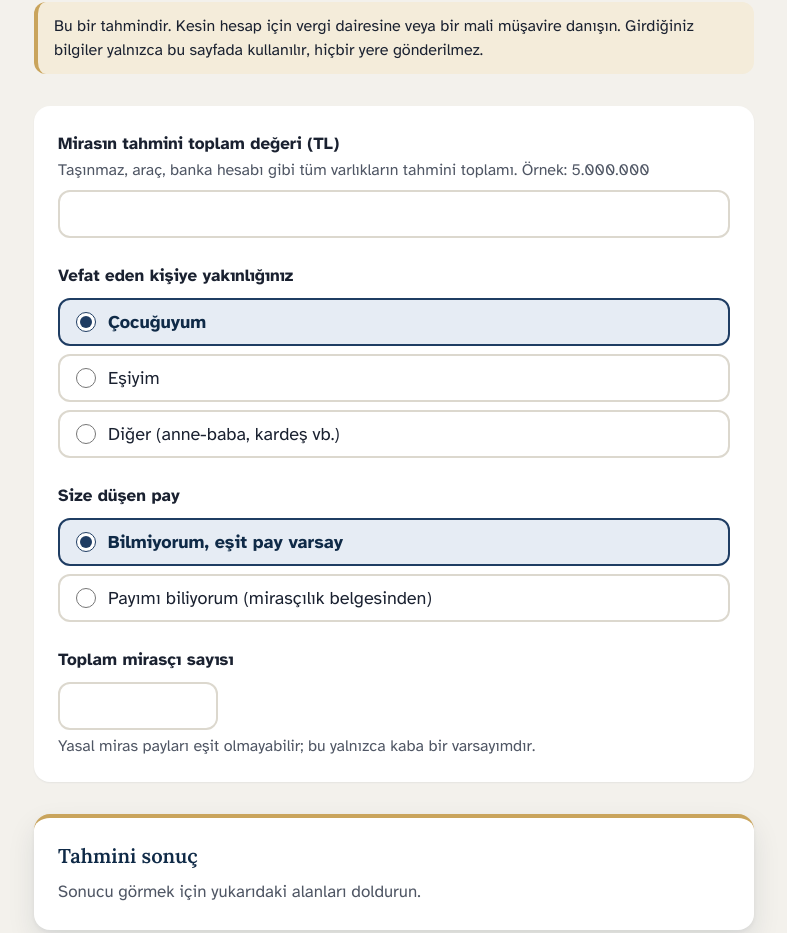
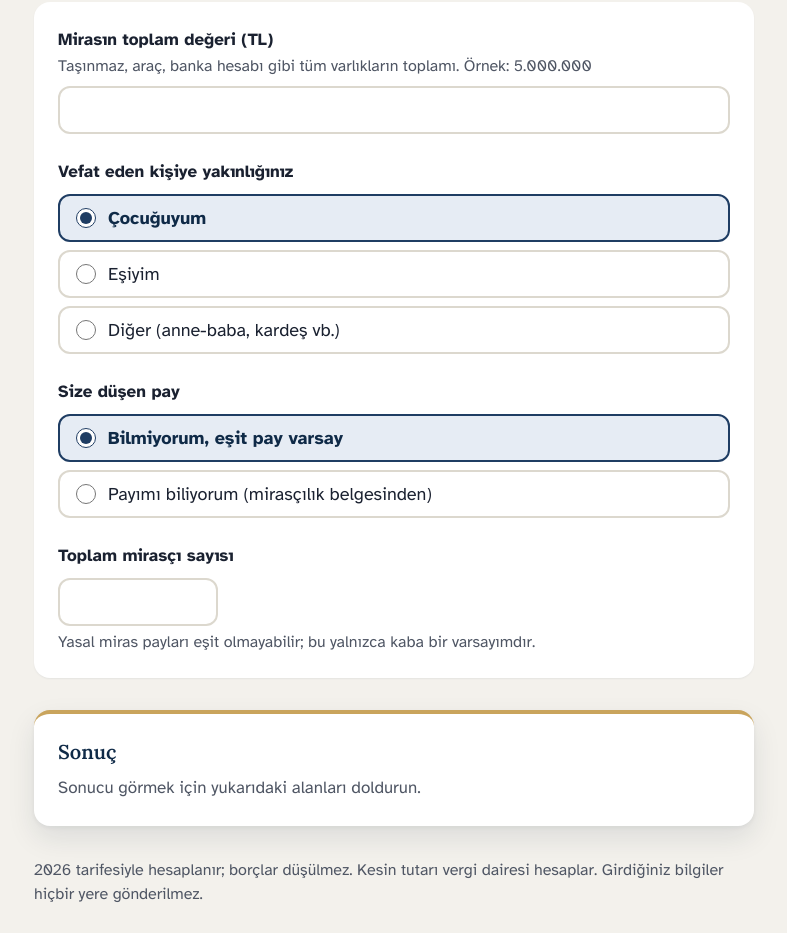
Before and after one commit to ahmethaktaneker/vefarehberi, a Next.js app: page /hesaplayici/veraset-vergisi in a window 1280 px wide. Shown: the part 296-1229 px from the top of the page, without its empty margins (246-1033 px from the left). Built offline with nearby package versions, Linux system fonts and the light colour scheme.

Commit message:
Uyarılar araçların başından alta taşındı, 'tahmini' tekrarları kaldırıldı

```diff
--- a/app/beyanname/page.tsx
+++ b/app/beyanname/page.tsx
@@ -10,14 +10,14 @@ import { UCRETLI_KILIT_AKTIF } from "@/lib/marka";
 export const metadata: Metadata = {
   title: "Veraset beyannamesi doldurma aracı",
   description:
-    "Veraset ve intikal vergisi beyannamesini adım adım doldurun, resmi form düzeninde yazdırıp vergi dairesine götürün. Eklenecek belgeler ve tahmini vergi dahil.",
+    "Veraset ve intikal vergisi beyannamesini adım adım doldurun, resmi form düzeninde yazdırıp vergi dairesine götürün. Eklenecek belgeler ve vergi hesabı dahil.",
   alternates: { canonical: "/beyanname" },
 };
 
 const FAYDALAR = [
   "Soruları cevaplarsınız; araç GİB'in resmi Veraset ve İntikal Vergisi Beyannamesi formunu sizin için doldurur.",
   "Her varlığın değerini nereden bulacağınızı ve hangi belgenin ekleneceğini gösterir.",
-  "Mirasçı paylarına göre herkesin tahmini vergisini hesaplar.",
+  "Mirasçı paylarına göre herkesin vergisini hesaplar.",
   "Formu yazdırır, imzalar, vergi dairesine götürürsünüz.",
   "Bilgileriniz yalnızca kendi cihazınızda kalır; kaldığınız yerden devam edersiniz.",
 ];
@@ -29,7 +29,7 @@ export default async function Page() {
       <div className="ekran-icerik">
         <h1 className="font-serif text-3xl font-semibold leading-tight text-vurgu-koyu sm:text-4xl">Veraset beyannamesi</h1>
         <p className="mt-6 text-lg">
-        Beyannameyi resmi form düzeninde doldurup yazdırın; imzalayıp vergi dairesine götürün. Yalnızca tahmini vergiyi görmek için{" "}
+        Beyannameyi resmi form düzeninde doldurup yazdırın; imzalayıp vergi dairesine götürün. Yalnızca vergiyi görmek için{" "}
         <Link href="/hesaplayici/veraset-vergisi" className="baglanti">
           ücretsiz hesaplayıcıyı
         </Link>{" "}
--- a/components/MirasPayiHesaplayici.tsx
+++ b/components/MirasPayiHesaplayici.tsx
@@ -35,11 +35,6 @@ export function MirasPayiHesaplayici() {
 
   return (
     <div className="space-y-8">
-      <div role="note" className="rounded-xl border-l-4 border-altin bg-altin-acik px-4 py-3 text-base">
-        Vasiyet yoksa geçerli olan yasal paylardır. Resmi paylar mirasçılık belgesinde yazar. Girdiğiniz bilgiler hiçbir yere
-        gönderilmez.
-      </div>
-
       <form className="space-y-8 rounded-2xl bg-yuzey p-5 shadow-kart sm:p-6" onSubmit={(e) => e.preventDefault()}>
         <fieldset>
           <legend className="font-semibold">Vefat edenin eşi hayatta mı?</legend>
@@ -152,6 +147,10 @@ export function MirasPayiHesaplayici() {
                 : "Çocuk veya torun olmadığı için miras anne-baba tarafına geçer."}{" "}
               Mirası reddeden olursa paylar değişir.
             </p>
+            <p className="mt-2 text-base text-metin-ikincil">
+              Vasiyet yoksa geçerli olan yasal paylardır; resmi paylar mirasçılık belgesinde yazar. Girdiğiniz bilgiler hiçbir yere
+              gönderilmez.
+            </p>
             <p className="mt-3">
               <Link href="/beyanname" className="baglanti">
                 Bu paylarla veraset beyannamesini doldurun
--- a/components/VergiHesaplayici.tsx
+++ b/components/VergiHesaplayici.tsx
@@ -43,18 +43,13 @@ export function VergiHesaplayici({ parametreler }: { parametreler: Parametreler
 
   return (
     <div className="space-y-8">
-      <div role="note" className="rounded-xl border-l-4 border-altin bg-altin-acik px-4 py-3 text-base">
-        Bu bir tahmindir. Kesin hesap için vergi dairesine veya bir mali müşavire danışın. Girdiğiniz bilgiler
-        yalnızca bu sayfada kullanılır, hiçbir yere gönderilmez.
-      </div>
-
       <form className="space-y-6 rounded-2xl bg-yuzey p-5 shadow-kart sm:p-6" onSubmit={(e) => e.preventDefault()}>
         <div>
           <label htmlFor="toplam" className="block font-semibold">
-            Mirasın tahmini toplam değeri (TL)
+            Mirasın toplam değeri (TL)
           </label>
           <p id="toplam-aciklama" className="text-base text-metin-ikincil">
-            Taşınmaz, araç, banka hesabı gibi tüm varlıkların tahmini toplamı. Örnek: 5.000.000
+            Taşınmaz, araç, banka hesabı gibi tüm varlıkların toplamı. Örnek: 5.000.000
           </p>
           <input
             id="toplam"
@@ -141,24 +136,24 @@ export function VergiHesaplayici({ parametreler }: { parametreler: Parametreler
 
       <section aria-live="polite" aria-labelledby="sonuc-baslik" className="rounded-2xl border-t-4 border-altin bg-yuzey p-5 shadow-yuksek sm:p-6">
         <h2 id="sonuc-baslik" className="font-serif text-xl font-semibold text-vurgu-koyu">
-          Tahmini sonuç
+          Sonuç
         </h2>
         {!sonuc ? (
           <p className="mt-2 text-metin-ikincil">Sonucu görmek için yukarıdaki alanları doldurun.</p>
         ) : (
           <div className="mt-3 space-y-4">
             <dl className="grid gap-x-6 gap-y-2 sm:grid-cols-[auto_1fr]">
-              <dt>Size düşen tahmini pay</dt>
+              <dt>Size düşen pay</dt>
               <dd className="font-semibold">{tl(sonuc.pay)}</dd>
               <dt>Vergiden istisna tutar</dt>
               <dd className="font-semibold">{tl(sonuc.istisna)}</dd>
               <dt>Vergiye tabi tutar</dt>
               <dd className="font-semibold">{tl(sonuc.matrah)}</dd>
-              <dt>Tahmini vergi</dt>
+              <dt>Vergi</dt>
               <dd className="font-serif text-2xl font-semibold text-vurgu-koyu">{tl(sonuc.vergi)}</dd>
             </dl>
             {sonuc.vergi === 0 ? (
-              <p>Bu tahmine göre size düşen pay istisna tutarının altında kalıyor ve vergi çıkmıyor.</p>
+              <p>Size düşen pay istisna tutarının altında kalıyor; vergi çıkmıyor.</p>
             ) : (
               <>
                 <table className="w-full text-left text-base">
@@ -185,15 +180,13 @@ export function VergiHesaplayici({ parametreler }: { parametreler: Parametreler
                 <p className="text-base">Ödeme (genel bilgi): {parametreler.veraset_vergisi.odeme}.</p>
               </>
             )}
-            <p className="text-base text-metin-ikincil">
-              Bu hesaplama borçları ve düşülebilecek giderleri dikkate almaz. Vergi, malların resmi değerleme
-              kurallarına göre bulunan değeri üzerinden hesaplanır. Bazı özel durumlarda farklı oranlar
-              uygulanabilir; bu hesaplayıcı bunları kapsamaz. {parametreler.yil} tarifesi ve istisna tutarları
-              kullanılmıştır.
-            </p>
           </div>
         )}
       </section>
+      <p className="text-base text-metin-ikincil">
+        {parametreler.yil} tarifesiyle hesaplanır; borçlar düşülmez. Kesin tutarı vergi dairesi hesaplar. Girdiğiniz bilgiler hiçbir
+        yere gönderilmez.
+      </p>
     </div>
   );
 }
--- a/components/beyanname/BeyannameAraci.tsx
+++ b/components/beyanname/BeyannameAraci.tsx
@@ -104,10 +104,7 @@ export function BeyannameAraci({ icerik, parametreler }: { icerik: BeyannameIcer
   return (
     <>
       <div className="ekran-icerik">
-        <div role="note" className="rounded-xl border-l-4 border-altin bg-altin-acik px-4 py-3 text-base">
-          Yazdıklarınız yalnızca bu cihazda saklanır, hiçbir yere gönderilmez. Bilmediğiniz alanları boş bırakın; formda boş
-          çıkar, elle doldurursunuz.
-        </div>
+        <p className="text-base text-metin-ikincil">Bilmediğiniz alanları boş bırakın; formda boş çıkar, elle doldurursunuz.</p>
 
         <nav id="beyanname-adimlar" aria-label="Beyanname adımları" className="mt-6 scroll-mt-4">
           <p className="text-base text-metin-ikincil">
@@ -179,7 +176,7 @@ export function BeyannameAraci({ icerik, parametreler }: { icerik: BeyannameIcer
               <Grup baslik="Miras paydası">
                 <Alan
                   etiket="Toplam miras paydası"
-                  aciklama="Mirasçılık belgesinde yazar. Örneğin paylar 2/8, 3/8, 3/8 ise payda 8'dir. Vergiyi tahmin etmek için kullanılır; formda yer almaz."
+                  aciklama="Mirasçılık belgesinde yazar. Örneğin paylar 2/8, 3/8, 3/8 ise payda 8'dir. Vergiyi hesaplamak için kullanılır; formda yer almaz."
                   ornek="Örn. 8"
                   sayi
                   deger={v.payda}
@@ -392,7 +389,7 @@ export function BeyannameAraci({ icerik, parametreler }: { icerik: BeyannameIcer
               )}
 
               <div className="rounded-xl border-2 border-vurgu-koyu p-4">
-                <h3 className="font-serif text-xl font-semibold text-vurgu-koyu">Tahmini vergi</h3>
+                <h3 className="font-serif text-xl font-semibold text-vurgu-koyu">Vergi</h3>
                 <dl className="mt-2 space-y-1 text-base">
                   <OzetSatiri ad="Varlıklar toplamı" deger={tl(ozet.brut)} />
                   <OzetSatiri ad="Borç ve masraflar" deger={`− ${tl(ozet.indirim)}`} />
@@ -408,9 +405,7 @@ export function BeyannameAraci({ icerik, parametreler }: { icerik: BeyannameIcer
                     ))}
                   </ul>
                 )}
-                <p className="mt-3 text-base text-metin-ikincil">
-                  Vergiyi vergi dairesi hesaplar; bu tahmindir. Vergi çıkarsa 3 yılda, mayıs ve kasım aylarında 6 eşit taksitte ödenir.
-                </p>
+                <p className="mt-3 text-base text-metin-ikincil">Vergi çıkarsa 3 yılda, mayıs ve kasım aylarında 6 eşit taksitte ödenir.</p>
               </div>
 
               <div className="space-y-3">
@@ -454,7 +449,8 @@ export function BeyannameAraci({ icerik, parametreler }: { icerik: BeyannameIcer
         </section>
 
         <p className="mt-4 text-base text-metin-ikincil">
-          Şu ana kadarki net toplam: {tl(ozet.net)}. Bilgileriniz bu cihazda kaydedildi; sonra kaldığınız yerden devam edebilirsiniz.
+          Şu ana kadarki net toplam: {tl(ozet.net)}. Bilgileriniz yalnızca bu cihazda kaydedilir, hiçbir yere gönderilmez; sonra
+          kaldığınız yerden devam edebilirsiniz. Kesin vergiyi vergi dairesi hesaplar.
         </p>
         <button
           type="button"
```
